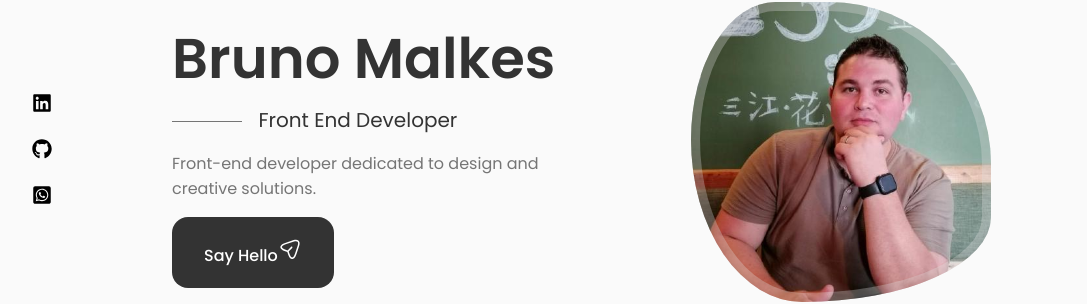
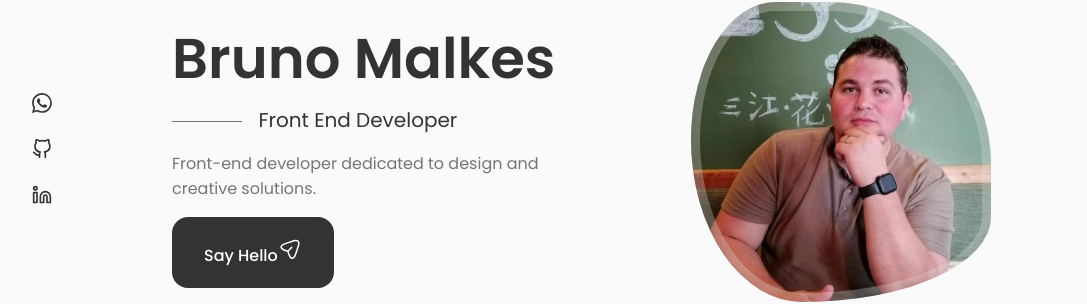
Before and after one commit to BmAlkes/newPortifolio, a React (Vite) app: page / in a window 1280 px wide. Shown: the part 182-486 px from the top of the page, without its empty margins (96-1183 px from the left). Built offline with nearby package versions, Linux system fonts and the light colour scheme.

Commit message:
fix:social

```diff
--- a/src/components/home/social.jsx
+++ b/src/components/home/social.jsx
@@ -1,30 +1,30 @@
 import React from "react";
-import { FaGithub, FaLinkedin } from "react-icons/fa";
-import { FaWhatsappSquare } from "react-icons/fa";
+import { FiGithub, FiLinkedin } from "react-icons/fi";
+import { BsWhatsapp } from "react-icons/bs";
 
 const Social = () => {
   return (
     <div className="home_social">
       <a
-        href="https://www.linkedin.com/in/bmalkes/"
+        href="https://api.whatsapp.com/send?phone=9720549547355&text=Want to talk with you about a project.."
         className="home_social-icon"
         target="_blank"
       >
-        <FaLinkedin size={20} color="000" />
+        <BsWhatsapp />
       </a>
       <a
-        href="https://github.com/BmAlkes"
+        href="https://www.github.com/BmAlkes"
         className="home_social-icon"
         target="_blank"
       >
-        <FaGithub size={20} color="000" />
+        <FiGithub />
       </a>
       <a
-        href="https://api.whatsapp.com/send?phone=9720549547355&text=I like your profile and maybe want a project`"
+        href="https://www.linkedin.com/in/bmalkes"
         className="home_social-icon"
         target="_blank"
       >
-        <FaWhatsappSquare size={20} color="000" />
+        <FiLinkedin />
       </a>
     </div>
   );
```
